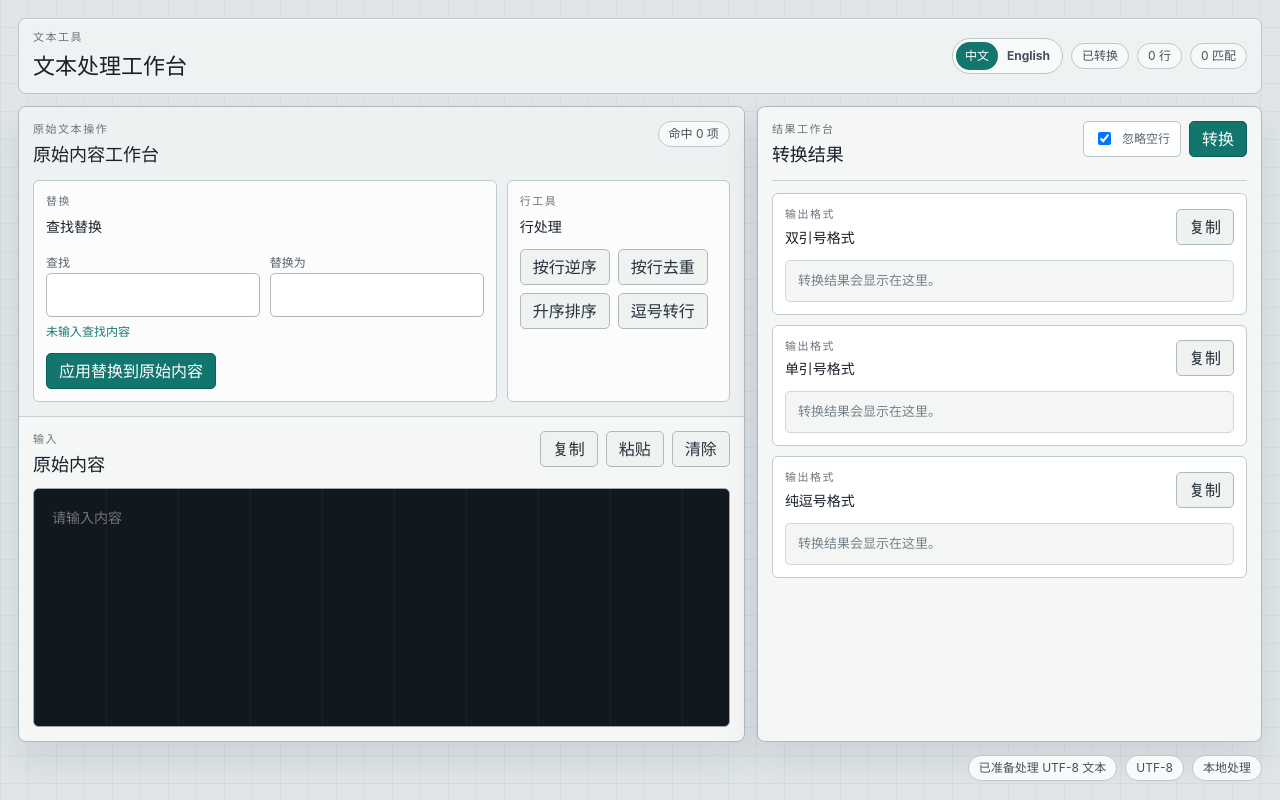
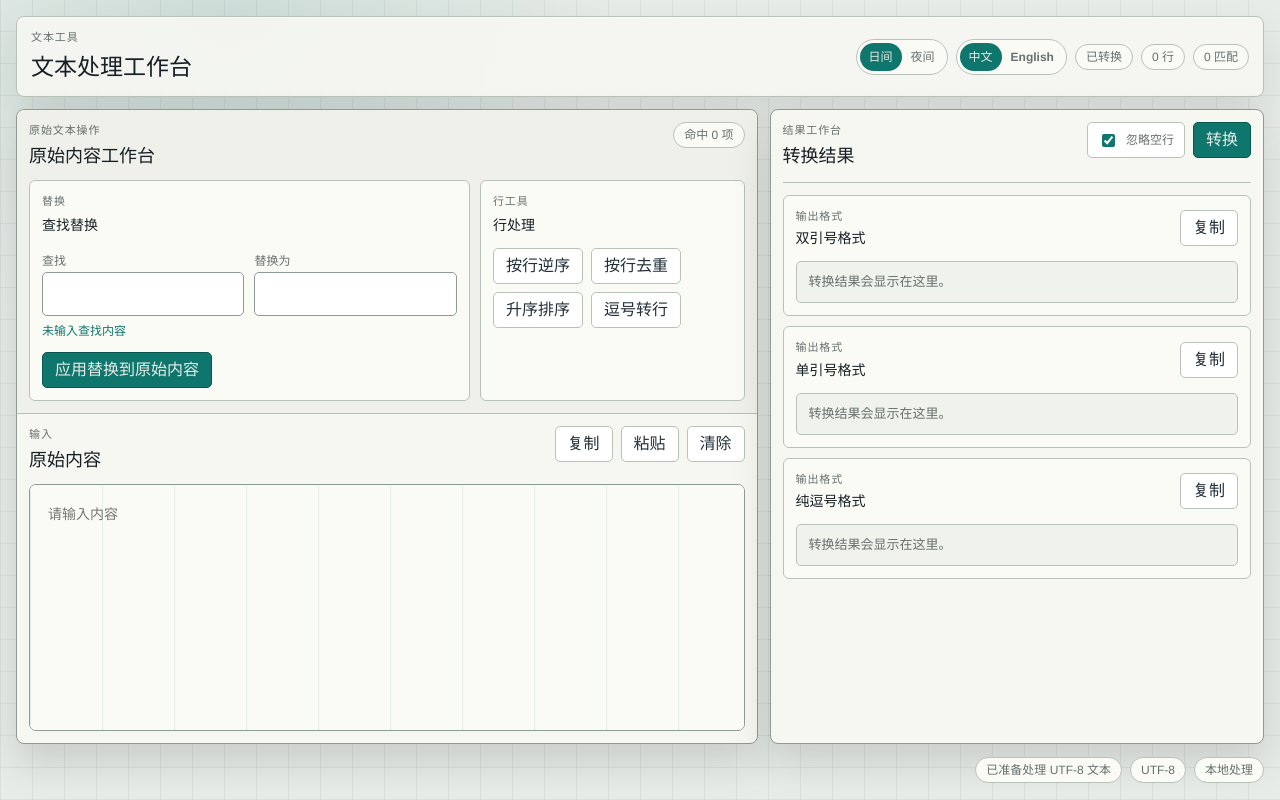
Before and after one commit to lyloou/text-tool, a React (Vite) app in the folder frontend/: page / in a window 1280 px wide. Built offline with nearby package versions, Linux system fonts and the light colour scheme.

Commit message:
Add dual themes and polish layout

```diff
--- a/frontend/src/App.css
+++ b/frontend/src/App.css
@@ -1,35 +1,82 @@
 :root {
-  color: #1e252f;
-  background: #dfe5e8;
-  font-family: ui-sans-serif, -apple-system, BlinkMacSystemFont, "Segoe UI", sans-serif;
+  color: #172027;
+  background: #e8ece8;
+  font-family: Avenir Next, PingFang SC, Hiragino Sans GB, Helvetica Neue, sans-serif;
 }
 
 .app-shell {
+  --page: #e8ece8;
+  --page-grid: rgba(23, 32, 39, 0.06);
+  --panel: #f7f7f2;
+  --panel-strong: #eef0e9;
+  --panel-soft: #fbfbf6;
+  --text: #172027;
+  --muted: #66706f;
+  --line: #b9c2ba;
+  --line-strong: #8e9a94;
+  --accent: #0f766d;
+  --accent-strong: #09584f;
+  --accent-soft: rgba(15, 118, 109, 0.13);
+  --button: #ffffff;
+  --button-text: #233039;
+  --editor: #fbfbf6;
+  --editor-line: rgba(15, 118, 109, 0.09);
+  --editor-text: #172027;
+  --editor-caret: #0f766d;
+  --result: #f0f2ec;
+  --mark: #f2bd4d;
   height: 100vh;
   box-sizing: border-box;
   overflow: hidden;
-  padding: 18px;
+  padding: 16px;
   display: grid;
   grid-template-rows: auto minmax(0, 1fr) auto;
   gap: 12px;
+  color: var(--text);
   background:
-    linear-gradient(90deg, rgba(26, 31, 38, 0.045) 1px, transparent 1px),
-    linear-gradient(0deg, rgba(26, 31, 38, 0.045) 1px, transparent 1px),
-    #dfe5e8;
-  background-size: 28px 28px;
+    linear-gradient(90deg, var(--page-grid) 1px, transparent 1px),
+    linear-gradient(0deg, var(--page-grid) 1px, transparent 1px),
+    radial-gradient(circle at 18% 0%, rgba(15, 118, 109, 0.12), transparent 30%),
+    var(--page);
+  background-size: 32px 32px, 32px 32px, auto, auto;
+}
+
+.app-shell[data-theme='dark'] {
+  --page: #111614;
+  --page-grid: rgba(222, 232, 220, 0.055);
+  --panel: #1a211f;
+  --panel-strong: #202a27;
+  --panel-soft: #141b19;
+  --text: #edf2ea;
+  --muted: #a0aaa3;
+  --line: #33403b;
+  --line-strong: #56675f;
+  --accent: #67d4c3;
+  --accent-strong: #9beadf;
+  --accent-soft: rgba(103, 212, 195, 0.15);
+  --button: #202a27;
+  --button-text: #edf2ea;
+  --editor: #070b0d;
+  --editor-line: rgba(103, 212, 195, 0.08);
+  --editor-text: #d7e5df;
+  --editor-caret: #ffd166;
+  --result: #111816;
+  --mark: #ffd166;
 }
 
 .app-header {
-  min-height: 58px;
+  min-height: 64px;
   display: flex;
   justify-content: space-between;
   align-items: center;
   gap: 16px;
-  padding: 10px 14px;
-  border: 1px solid #b9c3c8;
+  padding: 12px 14px;
+  border: 1px solid var(--line);
   border-radius: 8px;
-  background: #eef2f3;
-  box-shadow: 0 1px 0 #ffffff inset;
+  background: color-mix(in srgb, var(--panel) 92%, transparent);
+  box-shadow:
+    0 1px 0 rgba(255, 255, 255, 0.5) inset,
+    0 18px 40px rgba(17, 24, 28, 0.11);
 }
 
 .header-metrics {
@@ -43,60 +90,68 @@
 .header-metrics span,
 .status-bar span,
 .match-count {
-  border: 1px solid #bdc7cc;
-  background: #f8faf9;
-  color: #46505b;
+  border: 1px solid var(--line);
+  background: var(--panel-soft);
+  color: var(--muted);
   border-radius: 999px;
   padding: 6px 10px;
   font-size: 12px;
   line-height: 1;
 }
 
+.segmented-control,
 .language-switch {
   display: inline-flex;
   padding: 3px;
-  border: 1px solid #bdc7cc;
+  border: 1px solid var(--line);
   border-radius: 999px;
-  background: #f8faf9;
+  background: var(--panel-soft);
 }
 
+.segmented-control button,
 .language-switch button {
   appearance: none;
   border: 0;
   border-radius: 999px;
   background: transparent;
-  color: #46505b;
+  color: var(--muted);
   padding: 5px 9px;
   font: inherit;
   font-size: 12px;
-  font-weight: 650;
+  font-weight: 700;
   cursor: pointer;
 }
 
+.segmented-control button.active,
 .language-switch button.active {
-  background: #12766e;
-  color: #ffffff;
+  background: var(--accent);
+  color: var(--page);
+}
+
+.app-shell[data-theme='dark'] .segmented-control button.active,
+.app-shell[data-theme='dark'] .language-switch button.active {
+  color: #06100e;
 }
 
 .eyebrow {
   margin: 0 0 4px;
   font-size: 11px;
-  letter-spacing: 0.14em;
+  letter-spacing: 0.08em;
   text-transform: uppercase;
-  color: #6b747d;
+  color: var(--muted);
 }
 
 h1,
 h2,
 h3 {
   margin: 0;
-  color: #19212a;
+  color: var(--text);
   letter-spacing: 0;
 }
 
 h1 {
-  font-size: 22px;
-  font-weight: 760;
+  font-size: 23px;
+  font-weight: 780;
 }
 
 h2 {
@@ -109,7 +164,7 @@ h3 {
 
 .workspace-grid {
   display: grid;
-  grid-template-columns: minmax(0, 1.18fr) minmax(360px, 0.82fr);
+  grid-template-columns: minmax(0, 1.2fr) minmax(340px, 0.8fr);
   gap: 12px;
   min-height: 0;
 }
@@ -117,10 +172,10 @@ h3 {
 .workbench-column,
 .result-panel {
   min-height: 0;
-  border: 1px solid #aeb9bf;
+  border: 1px solid var(--line-strong);
   border-radius: 8px;
-  background: #f5f7f6;
-  box-shadow: 0 18px 34px rgba(39, 48, 58, 0.1);
+  background: var(--panel);
+  box-shadow: 0 18px 38px rgba(17, 24, 28, 0.15);
 }
 
 .workbench-column {
@@ -129,11 +184,11 @@ h3 {
 }
 
 .toolbar-panel {
-  padding: 14px;
+  padding: 12px;
   display: grid;
-  gap: 12px;
-  border-bottom: 1px solid #c7d0d4;
-  background: #edf1f2;
+  gap: 10px;
+  border-bottom: 1px solid var(--line);
+  background: var(--panel-strong);
   border-radius: 8px 8px 0 0;
 }
 
@@ -148,7 +203,7 @@ h3 {
 
 .tool-grid {
   display: grid;
-  grid-template-columns: minmax(300px, 1.35fr) minmax(220px, 0.65fr);
+  grid-template-columns: minmax(280px, 1.25fr) minmax(210px, 0.75fr);
   gap: 10px;
 }
 
@@ -157,9 +212,9 @@ h3 {
   display: grid;
   gap: 12px;
   padding: 12px;
-  border: 1px solid #c0c9ce;
+  border: 1px solid var(--line);
   border-radius: 6px;
-  background: #fbfcfb;
+  background: var(--panel-soft);
 }
 
 .quick-actions {
@@ -197,23 +252,23 @@ h3 {
 
 label span {
   font-size: 12px;
-  color: #59636d;
+  color: var(--muted);
 }
 
 .match-hint {
   display: block;
   margin-top: 6px;
-  color: #177b72;
+  color: var(--accent);
 }
 
 input,
 .editor {
   width: 100%;
   box-sizing: border-box;
-  border: 1px solid #aeb8be;
+  border: 1px solid var(--line-strong);
   border-radius: 5px;
-  background: #ffffff;
-  color: #18212a;
+  background: var(--button);
+  color: var(--text);
   font: inherit;
   padding: 9px 10px;
   outline: none;
@@ -221,12 +276,12 @@ input,
 
 input:focus,
 .editor:focus {
-  border-color: #177b72;
-  box-shadow: 0 0 0 3px rgba(23, 123, 114, 0.14);
+  border-color: var(--accent);
+  box-shadow: 0 0 0 3px var(--accent-soft);
 }
 
 .editor-panel {
-  padding: 14px;
+  padding: 12px;
   min-height: 0;
   display: grid;
   grid-template-rows: auto minmax(0, 1fr);
@@ -238,9 +293,9 @@ input:focus,
   min-height: 0;
   height: 100%;
   overflow: hidden;
-  border: 1px solid #9da8ae;
-  border-radius: 6px;
-  background: #111820;
+  border: 1px solid var(--line-strong);
+  border-radius: 7px;
+  background: var(--editor);
 }
 
 .editor-highlight-layer,
@@ -250,7 +305,7 @@ input:focus,
   margin: 0;
   padding: 18px;
   overflow: auto;
-  font-family: "SF Mono", "Menlo", "Consolas", ui-monospace, monospace;
+  font-family: SF Mono, Menlo, Consolas, ui-monospace, monospace;
   font-size: 14px;
   line-height: 1.65;
   letter-spacing: 0;
@@ -260,10 +315,10 @@ input:focus,
 
 .editor-highlight-layer {
   pointer-events: none;
-  color: #d8e2e4;
+  color: var(--editor-text);
   background:
-    linear-gradient(90deg, rgba(255, 255, 255, 0.035) 1px, transparent 1px),
-    #111820;
+    linear-gradient(90deg, var(--editor-line) 1px, transparent 1px),
+    var(--editor);
   background-size: 72px 100%;
 }
 
@@ -280,12 +335,12 @@ input:focus,
   border-radius: 0;
   background: transparent;
   color: transparent;
-  caret-color: #ffcc66;
+  caret-color: var(--editor-caret);
   box-shadow: none;
 }
 
 .result-panel {
-  padding: 14px;
+  padding: 12px;
   display: grid;
   grid-template-rows: auto minmax(0, 1fr);
   gap: 12px;
@@ -293,7 +348,7 @@ input:focus,
 
 .result-header {
   padding-bottom: 12px;
-  border-bottom: 1px solid #c7d0d4;
+  border-bottom: 1px solid var(--line);
 }
 
 .toggle {
@@ -303,14 +358,15 @@ input:focus,
   min-height: 36px;
   padding: 0 10px;
   border-radius: 5px;
-  background: #ffffff;
-  border: 1px solid #b8c2c8;
-  color: #34404a;
+  background: var(--button);
+  border: 1px solid var(--line);
+  color: var(--button-text);
 }
 
 .toggle input {
   width: auto;
   box-shadow: none;
+  accent-color: var(--accent);
 }
 
 .result-cards {
@@ -322,7 +378,7 @@ input:focus,
 }
 
 .result-card {
-  background: #ffffff;
+  background: var(--panel-soft);
 }
 
 .result-card-header {
@@ -332,19 +388,19 @@ input:focus,
 .result-surface {
   min-height: 42px;
   overflow: hidden;
-  border: 1px solid #d1d8dc;
+  border: 1px solid var(--line);
   border-radius: 5px;
   padding: 10px 12px;
-  background: #f4f6f5;
+  background: var(--result);
 }
 
 .result-text,
 .empty-state {
   margin: 0;
-  font-family: "SF Mono", "Menlo", "Consolas", ui-monospace, monospace;
+  font-family: SF Mono, Menlo, Consolas, ui-monospace, monospace;
   font-size: 13px;
   line-height: 20px;
-  color: #26313b;
+  color: var(--text);
 }
 
 .result-text {
@@ -354,11 +410,11 @@ input:focus,
 }
 
 .empty-state {
-  color: #74808a;
+  color: var(--muted);
 }
 
 mark {
-  background: #ffcc66;
+  background: var(--mark);
   color: #111820;
   border-radius: 3px;
   padding: 1px 0;
@@ -376,7 +432,7 @@ mark {
   min-height: 36px;
   padding: 0 12px;
   font: inherit;
-  font-weight: 650;
+  font-weight: 700;
   cursor: pointer;
   transition:
     transform 120ms ease,
@@ -385,15 +441,19 @@ mark {
 }
 
 .primary-button {
-  border: 1px solid #0c5f58;
-  background: #12766e;
-  color: #ffffff;
+  border: 1px solid var(--accent-strong);
+  background: var(--accent);
+  color: var(--page);
 }
 
 .secondary-button {
-  border: 1px solid #aeb8be;
-  background: #eef2f1;
-  color: #26313b;
+  border: 1px solid var(--line);
+  background: var(--button);
+  color: var(--button-text);
+}
+
+.app-shell[data-theme='dark'] .primary-button {
+  color: #06100e;
 }
 
 .primary-button:hover,
@@ -420,13 +480,17 @@ mark {
   transform: translateX(-50%);
   z-index: 20;
   padding: 10px 16px;
-  border: 1px solid #0c5f58;
+  border: 1px solid var(--accent-strong);
   border-radius: 6px;
-  background: #12766e;
-  color: #ffffff;
+  background: var(--accent);
+  color: var(--page);
   font-size: 14px;
   font-weight: 700;
   box-shadow: 0 14px 30px rgba(18, 35, 42, 0.22);
+}
+
+.app-shell[data-theme='dark'] .toast {
+  color: #06100e;
 }
 
 @media (max-width: 1180px) {
--- a/frontend/src/App.tsx
+++ b/frontend/src/App.tsx
@@ -17,6 +17,7 @@ import {
 } from './services/tauriApi'
 
 type Language = 'zh' | 'en'
+type Theme = 'light' | 'dark'
 type StatusKey =
   | 'ready'
   | 'converted'
@@ -38,6 +39,9 @@ const messages = {
     lines: '行',
     matches: '匹配',
     language: '语言',
+    theme: '主题',
+    lightTheme: '日间',
+    darkTheme: '夜间',
     footerReady: '已准备处理 UTF-8 文本',
     footerEncoding: 'UTF-8',
     footerLocal: '本地处理',
@@ -68,6 +72,9 @@ const messages = {
     lines: 'lines',
     matches: 'matches',
     language: 'Language',
+    theme: 'Theme',
+    lightTheme: 'Light',
+    darkTheme: 'Dark',
     footerReady: 'Ready for UTF-8 source text',
     footerEncoding: 'UTF-8',
     footerLocal: 'Local processing',
@@ -95,6 +102,7 @@ const messages = {
 
 function App() {
   const [language, setLanguage] = useState<Language>('zh')
+  const [theme, setTheme] = useState<Theme>('light')
   const [sourceText, setSourceText] = useState('')
   const [ignoreEmptyLines, setIgnoreEmptyLines] = useState(true)
   const [replaceQuery, setReplaceQuery] = useState('')
@@ -215,13 +223,29 @@ function App() {
   }
 
   return (
-    <main className="app-shell">
+    <main className="app-shell" data-theme={theme}>
       <header className="app-header">
         <div>
           <p className="eyebrow">{t.appEyebrow}</p>
           <h1>{t.appTitle}</h1>
         </div>
         <div className="header-metrics" aria-label={t.statusLabel}>
+          <div className="segmented-control" aria-label={t.theme}>
+            <button
+              className={theme === 'light' ? 'active' : ''}
+              type="button"
+              onClick={() => setTheme('light')}
+            >
+              {t.lightTheme}
+            </button>
+            <button
+              className={theme === 'dark' ? 'active' : ''}
+              type="button"
+              onClick={() => setTheme('dark')}
+            >
+              {t.darkTheme}
+            </button>
+          </div>
           <div className="language-switch" aria-label={t.language}>
             <button
               className={language === 'zh' ? 'active' : ''}
```
